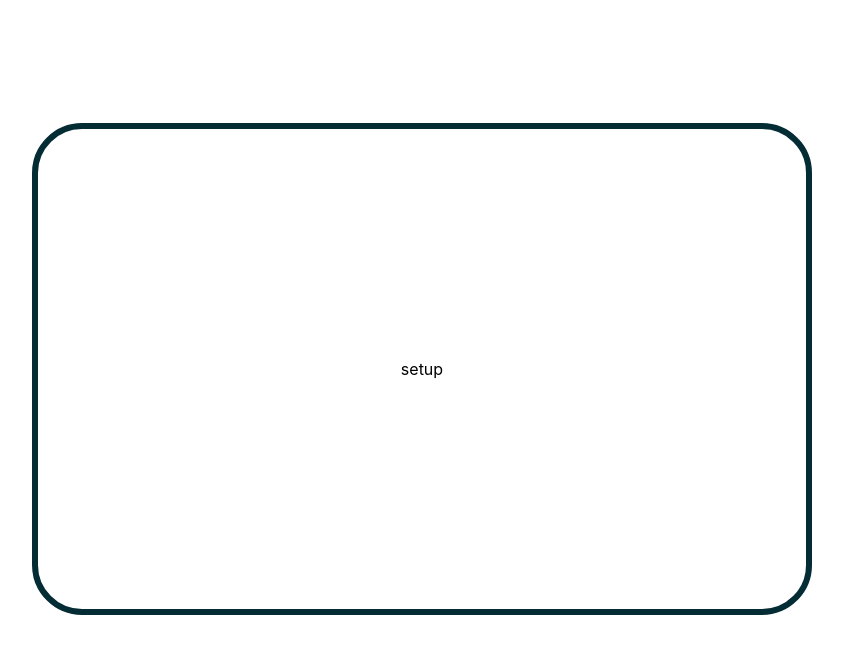
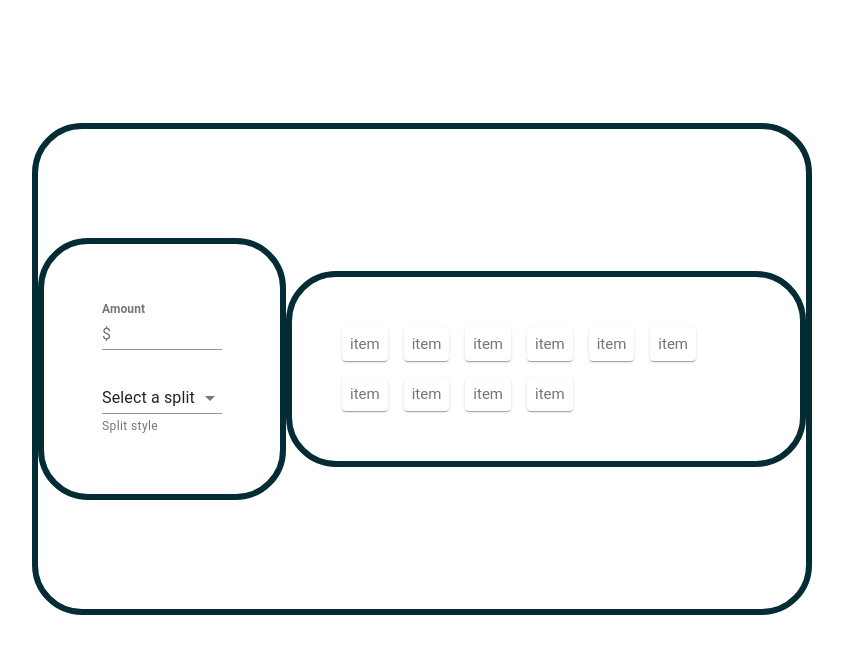
Before and after one commit to bryn-heath/Engineering_Assignment_Bryn, a React (Create React App) app: page / in a window 1280 px wide. Shown: the top 654 px of the page, without its empty margins (218-1061 px from the left). Built offline with nearby package versions, Linux system fonts and the light colour scheme.

Commit message:
added styles and layout

```diff
--- a/src/App.js
+++ b/src/App.js
@@ -1,19 +1,11 @@
-import React from 'react';
+import React, { useRef, useState } from 'react';
 import { makeStyles } from '@material-ui/core/styles';
-import InputLabel from '@material-ui/core/InputLabel';
-import MenuItem from '@material-ui/core/MenuItem';
-import FormHelperText from '@material-ui/core/FormHelperText';
-import FormControl from '@material-ui/core/FormControl';
-import Select from '@material-ui/core/Select';
+
+import SumMoneyInput from './components/SumMoneyInput.js';
+import MoneySplitSelector from './components/MoneySplitSelector.js';
+import SplitGrid from './components/SplitGrid.js';
 
 const useStyles = makeStyles((theme) => ({
-  formControl: {
-    margin: theme.spacing(1),
-    minWidth: 120,
-  },
-  selectEmpty: {
-    marginTop: theme.spacing(2),
-  },
   mainContainer: {
     margin: 'auto',
     height: '60vh',
@@ -27,21 +19,55 @@ const useStyles = makeStyles((theme) => ({
     borderColor: '#042c34',
     borderStyle: 'solid',
   },
+  containerLeft: {
+    fontSize: 15,
+    display: 'flex',
+    justifyContent: 'center',
+    flexDirection: 'column',
+    // alignItems: 'center',
+    fontFamily: 'Roboto',
+    width: '20vw',
+    padding: 50,
+    borderRadius: 50,
+    borderWidth: 6,
+    borderColor: '#042c34',
+    borderStyle: 'solid',
+  },
+  containerRight: {
+    fontSize: 15,
+    display: 'flex',
+    justifyContent: 'center',
+    flexDirection: 'column',
+    alignItems: 'center',
+    fontFamily: 'Roboto',
+    width: '80vw',
+    padding: 50,
+    borderRadius: 50,
+    borderWidth: 6,
+    borderColor: '#042c34',
+    borderStyle: 'solid',
+  },
 }));
 
 const App = () => {
   const classes = useStyles();
-  const [age, setAge] = React.useState('');
+  const inputSumRef = useRef();
+  const inputSplitRef = useRef();
 
-  const handleChange = (event) => {
-    setAge(event.target.value);
-  };
+  //   console.log('ref1', inputSumRef.current.value);
+
+  //   console.log('ref2', inputSplitRef.current.value);
 
   return (
-    <div class={classes.mainContainer}>
-      <div></div>
-      {'setup'}
-      <div></div>
+    <div className={classes.mainContainer}>
+      <div className={classes.containerLeft}>
+        <SumMoneyInput inputSumRef={inputSumRef} />
+        <MoneySplitSelector inputSplitRef={inputSplitRef} />
+      </div>
+
+      <div className={classes.containerRight}>
+        <SplitGrid />
+      </div>
     </div>
   );
 };
--- /dev/null
+++ b/src/components/MoneySplitSelector.js
@@ -0,0 +1,54 @@
+import React from 'react';
+import { makeStyles } from '@material-ui/core/styles';
+import InputLabel from '@material-ui/core/InputLabel';
+import MenuItem from '@material-ui/core/MenuItem';
+import FormHelperText from '@material-ui/core/FormHelperText';
+import FormControl from '@material-ui/core/FormControl';
+import Select from '@material-ui/core/Select';
+
+const useStyles = makeStyles((theme) => ({
+  formControl: {
+    margin: theme.spacing(1),
+    minWidth: 120,
+
+    '& .MuiInput-underline:after': {
+      borderBottomColor: '#042c34',
+    },
+  },
+  selectEmpty: {
+    marginTop: theme.spacing(2),
+  },
+}));
+
+const MoneySplitSelector = ({ inputSplitRef }) => {
+  const classes = useStyles();
+  const [selected, setSelected] = React.useState('');
+
+  //   const handleChange = (event) => {
+  //     setAge(event.target.value);
+  //   };
+  console.log('selected', selected);
+  return (
+    <div>
+      <FormControl className={classes.formControl}>
+        <Select
+          inputRef={inputSplitRef}
+          value={selected}
+          onChange={(e) => setSelected(e.target.value)}
+          displayEmpty
+          className={classes.selectEmpty}
+          inputProps={{ 'aria-label': 'Without label' }}
+        >
+          <MenuItem value="" disabled>
+            Select a split
+          </MenuItem>
+          <MenuItem value={'Equal'}>Equal</MenuItem>
+          <MenuItem value={'More-odd'}>More-odd</MenuItem>
+        </Select>
+        <FormHelperText>Split style</FormHelperText>
+      </FormControl>
+    </div>
+  );
+};
+
+export default MoneySplitSelector;
--- /dev/null
+++ b/src/components/SplitGrid.js
@@ -0,0 +1,71 @@
+import React from 'react';
+import { makeStyles } from '@material-ui/core/styles';
+import Paper from '@material-ui/core/Paper';
+import Grid from '@material-ui/core/Grid';
+
+const useStyles = makeStyles((theme) => ({
+  root: {
+    // flexGrow: 1,
+    // width: '15%',
+  },
+  paper: {
+    padding: theme.spacing(1),
+    textAlign: 'center',
+    color: theme.palette.text.secondary,
+  },
+}));
+
+const SplitGrid = () => {
+  const classes = useStyles();
+
+  function FormRow() {
+    return (
+      <>
+        <Grid item xs={'auto'}>
+          <Paper className={classes.paper}>item</Paper>
+        </Grid>
+        <Grid item xs={'auto'}>
+          <Paper className={classes.paper}>item</Paper>
+        </Grid>
+        <Grid item xs={'auto'}>
+          <Paper className={classes.paper}>item</Paper>
+        </Grid>
+        <Grid item xs={'auto'}>
+          <Paper className={classes.paper}>item</Paper>
+        </Grid>
+        <Grid item xs={'auto'}>
+          <Paper className={classes.paper}>item</Paper>
+        </Grid>
+        <Grid item xs={'auto'}>
+          <Paper className={classes.paper}>item</Paper>
+        </Grid>
+        <Grid item xs={'auto'}>
+          <Paper className={classes.paper}>item</Paper>
+        </Grid>
+        <Grid item xs={'auto'}>
+          <Paper className={classes.paper}>item</Paper>
+        </Grid>
+        <Grid item xs={'auto'}>
+          <Paper className={classes.paper}>item</Paper>
+        </Grid>
+        <Grid item xs={'auto'}>
+          <Paper className={classes.paper}>item</Paper>
+        </Grid>
+      </>
+    );
+  }
+
+  return (
+    <div className={classes.root}>
+      <Grid container spacing={1}>
+        <Grid container item xs={'auto'} spacing={2}>
+          <FormRow />
+        </Grid>
+        {/* <Grid container item xs={12} spacing={3}>
+          <FormRow />
+        </Grid> */}
+      </Grid>
+    </div>
+  );
+};
+export default SplitGrid;
--- /dev/null
+++ b/src/components/SumMoneyInput.js
@@ -0,0 +1,67 @@
+import React from 'react';
+import clsx from 'clsx';
+import { makeStyles } from '@material-ui/core/styles';
+import IconButton from '@material-ui/core/IconButton';
+import Input from '@material-ui/core/Input';
+import FilledInput from '@material-ui/core/FilledInput';
+import OutlinedInput from '@material-ui/core/OutlinedInput';
+import InputLabel from '@material-ui/core/InputLabel';
+import InputAdornment from '@material-ui/core/InputAdornment';
+import FormHelperText from '@material-ui/core/FormHelperText';
+import FormControl from '@material-ui/core/FormControl';
+import TextField from '@material-ui/core/TextField';
+import Visibility from '@material-ui/icons/Visibility';
+import VisibilityOff from '@material-ui/icons/VisibilityOff';
+
+const useStyles = makeStyles((theme) => ({
+  root: {
+    display: 'flex',
+    flexWrap: 'wrap',
+    '& label.Mui-focused': {
+      color: '#042c34',
+    },
+    '& .MuiInput-underline:after': {
+      borderBottomColor: 'yellow',
+    },
+  },
+  margin: {
+    margin: theme.spacing(1),
+  },
+  withoutLabel: {
+    marginTop: theme.spacing(3),
+  },
+  textField: {
+    width: '25ch',
+    fontColor: '#042c34',
+  },
+  fontStyle: {
+    fontSize: 16,
+    fontWeight: 'bold',
+    fontColor: '#042c34',
+  },
+}));
+
+const SumMoneyInput = ({ inputSumRef }) => {
+  const classes = useStyles();
+
+  return (
+    <div className={classes.root}>
+      <FormControl fullWidth className={classes.margin}>
+        <InputLabel
+          className={classes.fontStyle}
+          htmlFor="standard-adornment-amount"
+        >
+          Amount
+        </InputLabel>
+        <Input
+          color="red"
+          className={classes.fontStyle}
+          inputRef={inputSumRef}
+          id="standard-adornment-amount"
+          startAdornment={<InputAdornment position="start">$</InputAdornment>}
+        />
+      </FormControl>
+    </div>
+  );
+};
+export default SumMoneyInput;
```
Also changed, not shown: public/manifest.json, 1 other file (tests, documents, lock files or other folders).
